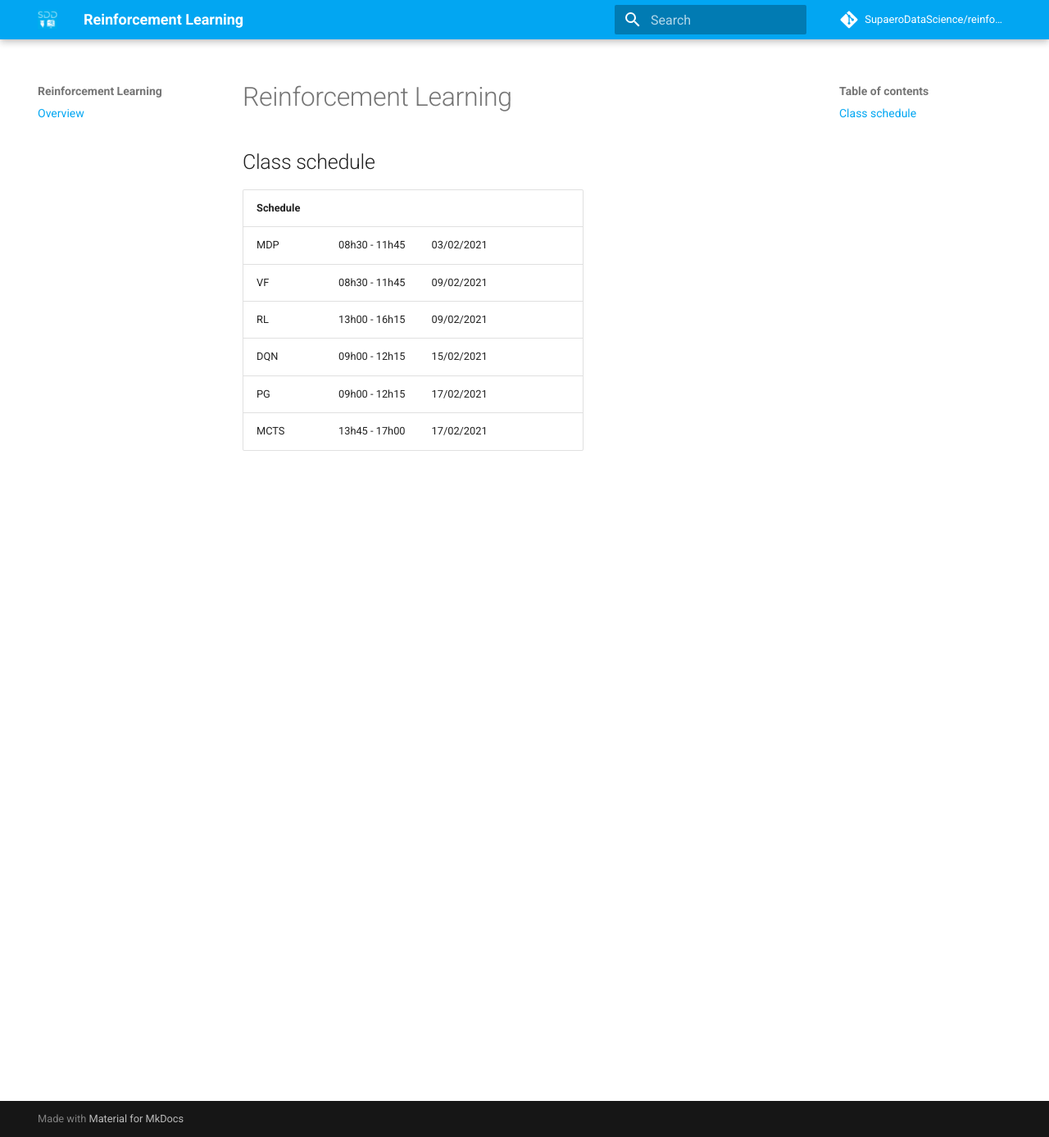
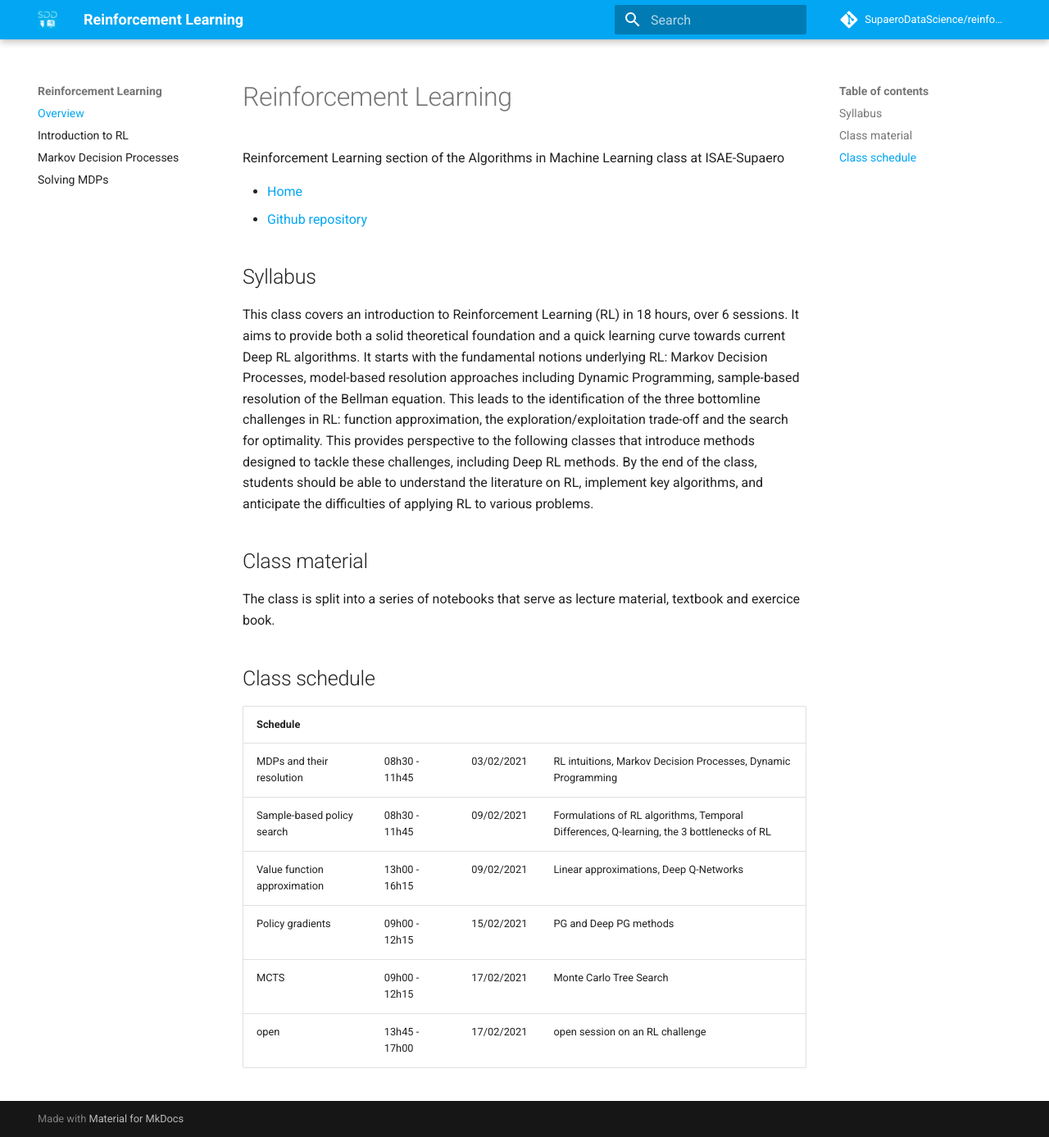
Before and after one commit to SupaeroDataScience/reinforcement-learning, an MkDocs documentation site: the page built from docs/index.md, in a window 1280 px wide and 1387 px high. Shown: the whole window at 82% size. Built offline with MkDocs 1.6.1 and Material for MkDocs 9.7.7, drawn with Linux system fonts in a browser that asks for light colours; comment, search, counter and statistics services are not loaded.

Commit message:
update site source

```diff
--- a/docs/index.md
+++ b/docs/index.md
@@ -1,12 +1,24 @@
 # Reinforcement Learning
+Reinforcement Learning section of the Algorithms in Machine Learning class at ISAE-Supaero
+
+* [Home](https://supaerodatascience.github.io/reinforcement-learning/)
+* [Github repository](https://github.com/SupaeroDataScience/reinforcement-learning/)
+
+## Syllabus
+
+This class covers an introduction to Reinforcement Learning (RL) in 18 hours, over 6 sessions. It aims to provide both a solid theoretical foundation and a quick learning curve towards current Deep RL algorithms. It starts with the fundamental notions underlying RL: Markov Decision Processes, model-based resolution approaches including Dynamic Programming, sample-based resolution of the Bellman equation. This leads to the identification of the three bottomline challenges in RL: function approximation, the exploration/exploitation trade-off and the search for optimality. This provides perspective to the following classes that introduce methods designed to tackle these challenges, including Deep RL methods. By the end of the class, students should be able to understand the literature on RL, implement key algorithms, and anticipate the difficulties of applying RL to various problems.
+
+## Class material
+
+The class is split into a series of notebooks that serve as lecture material, textbook and exercice book.
 
 ## Class schedule
 
 Schedule | | | |
 --- | --- | --- | ---
-MDP | 08h30 - 11h45 | 03/02/2021 | |
-VF | 08h30 - 11h45 | 09/02/2021 | |
-RL | 13h00 - 16h15 | 09/02/2021 | |
-DQN | 09h00 - 12h15 | 15/02/2021 | |
-PG | 09h00 - 12h15 | 17/02/2021 | |
-MCTS | 13h45 - 17h00 | 17/02/2021 | |
+MDPs and their resolution | 08h30 - 11h45 | 03/02/2021 | RL intuitions, Markov Decision Processes, Dynamic Programming |
+Sample-based policy search | 08h30 - 11h45 | 09/02/2021 | Formulations of RL algorithms, Temporal Differences, Q-learning, the 3 bottlenecks of RL |
+Value function approximation | 13h00 - 16h15 | 09/02/2021 | Linear approximations, Deep Q-Networks |
+Policy gradients | 09h00 - 12h15 | 15/02/2021 | PG and Deep PG methods|
+MCTS | 09h00 - 12h15 | 17/02/2021 | Monte Carlo Tree Search |
+open | 13h45 - 17h00 | 17/02/2021 | open session on an RL challenge |
--- a/mkdocs.yml
+++ b/mkdocs.yml
@@ -22,6 +22,9 @@ repo_url: https://github.com/SupaeroDataScience/reinforcement-learning
 # TODO: fill this out
 nav:
 - Overview: index.md
+- Introduction to RL: intro.md
+- Markov Decision Processes: MDP.md
+- Solving MDPs: DP.md
 
 markdown_extensions:
 - markdown.extensions.codehilite:
```
Also changed, not shown: README.md (+18 -6 lines), docs/DP.md (added, +8 -0 lines), docs/MDP.md (added, +8 -0 lines), docs/intro.md (added, +8 -0 lines).
